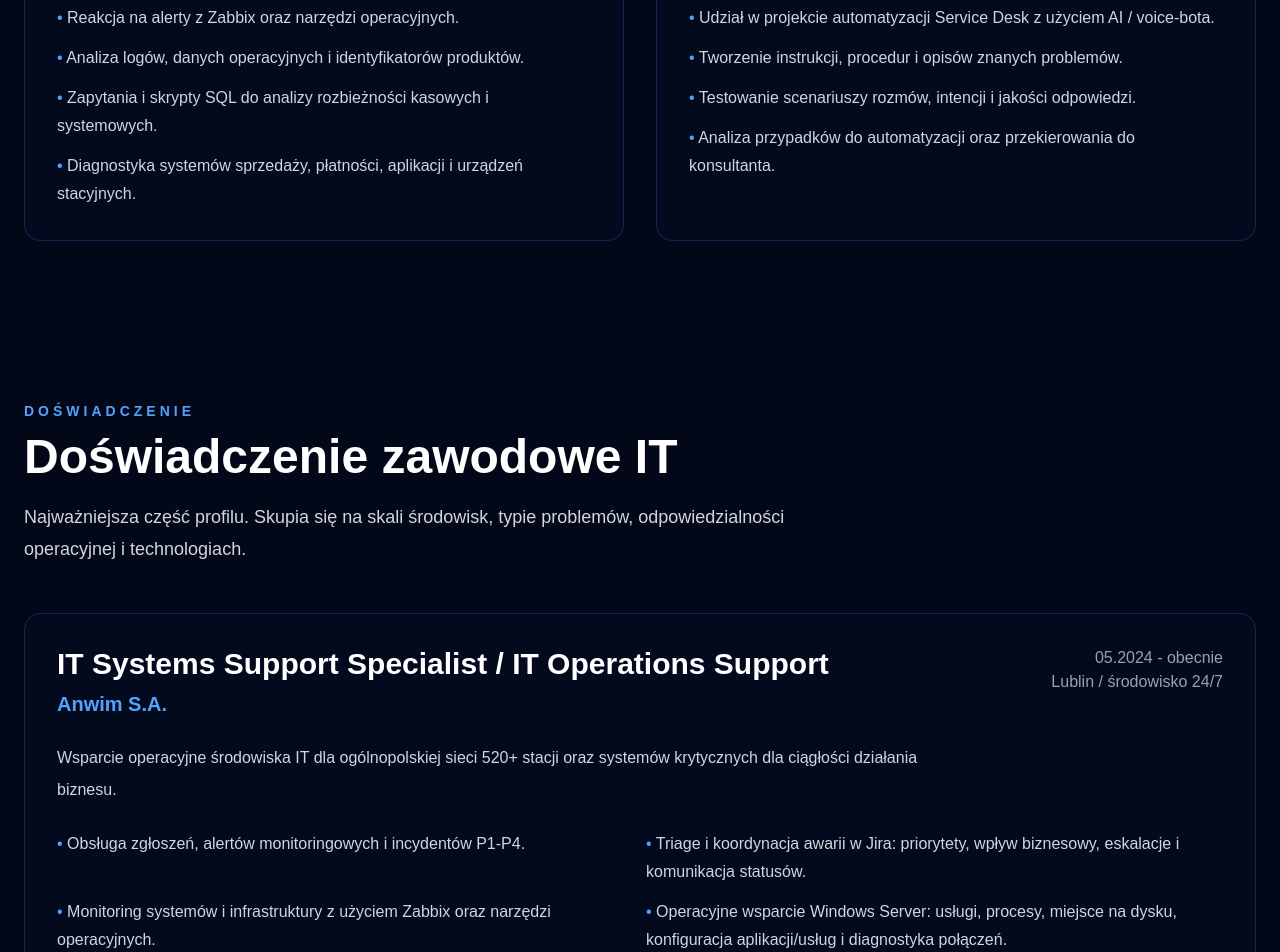
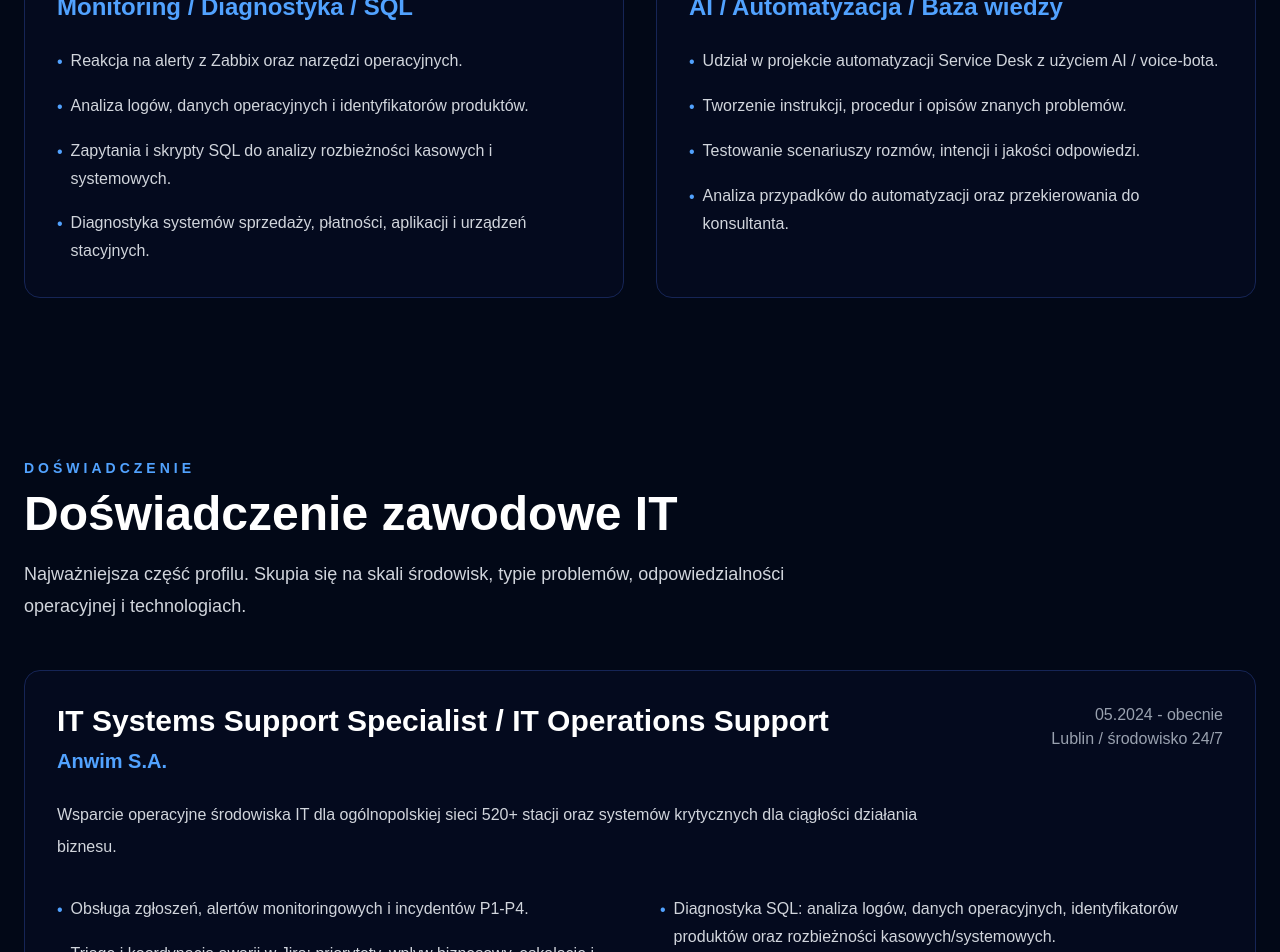
Before and after one commit to damianszymczak-it/damian-portfolio, a Next.js app: page / in a window 1280 px wide. Shown: the part 3300-4252 px from the top of the page. Built offline with nearby package versions, Linux system fonts and the light colour scheme.

Commit message:
Fix bullet layout in experience section

```diff
--- a/src/app/page.tsx
+++ b/src/app/page.tsx
@@ -200,6 +200,28 @@ const developmentAreas = [
   "Infrastructure Support",
   "Język angielski techniczny",
 ];
+
+function splitIntoColumns(items: string[]) {
+  const midpoint = Math.ceil(items.length / 2);
+
+  return {
+    left: items.slice(0, midpoint),
+    right: items.slice(midpoint),
+  };
+}
+
+function BulletList({ items }: { items: string[] }) {
+  return (
+    <ul className="list-none space-y-4 text-gray-300">
+      {items.map((item) => (
+        <li key={item} className="flex gap-2 leading-7">
+          <span className="mt-[1px] text-blue-400">•</span>
+          <span>{item}</span>
+        </li>
+      ))}
+    </ul>
+  );
+}
 
 function SectionTitle({
   eyebrow,
@@ -412,13 +434,7 @@ export default function Home() {
                 {group.title}
               </h3>
 
-              <ul className="list-none space-y-3 text-gray-300">
-                {group.items.map((item) => (
-                  <li key={item} className="leading-7">
-                    <span className="text-blue-400">•</span> {item}
-                  </li>
-                ))}
-              </ul>
+              <BulletList items={group.items} />
             </div>
           ))}
         </div>
@@ -432,7 +448,10 @@ export default function Home() {
         />
 
         <div className="space-y-10">
-          {experience.map((job) => (
+          {experience.map((job) => {
+            const columns = splitIntoColumns(job.bullets);
+
+            return (
               <article
                 key={`${job.company}-${job.period}`}
                 className="rounded-2xl border border-blue-950 bg-blue-950/10 p-8"
@@ -451,19 +470,17 @@ export default function Home() {
                   </div>
                 </div>
 
-              <p className="mb-6 max-w-4xl leading-8 text-gray-300">
+                <p className="mb-8 max-w-4xl leading-8 text-gray-300">
                   {job.description}
                 </p>
 
-              <ul className="grid list-none gap-3 text-gray-300 lg:grid-cols-2">
-                {job.bullets.map((bullet) => (
-                  <li key={bullet} className="leading-7">
-                    <span className="text-blue-400">•</span> {bullet}
-                  </li>
-                ))}
-              </ul>
+                <div className="grid gap-4 lg:grid-cols-2 lg:gap-10">
+                  <BulletList items={columns.left} />
+                  <BulletList items={columns.right} />
+                </div>
               </article>
-          ))}
+            );
+          })}
         </div>
       </section>
 
@@ -486,15 +503,9 @@ export default function Home() {
 
               <p className="mb-6 leading-8 text-gray-300">{project.text}</p>
 
-              <ul className="mb-6 list-none space-y-2 text-gray-300">
-                {project.points.map((point) => (
-                  <li key={point} className="leading-7">
-                    <span className="text-blue-400">•</span> {point}
-                  </li>
-                ))}
-              </ul>
+              <BulletList items={project.points} />
 
-              <div className="flex flex-wrap gap-2">
+              <div className="mt-6 flex flex-wrap gap-2">
                 {project.tags.map((tag) => (
                   <span
                     key={tag}
@@ -575,24 +586,14 @@ export default function Home() {
                 Dostępne materiały
               </h3>
 
-              <ul className="list-none space-y-3 text-gray-300">
-                <li>
-                  <span className="text-blue-400">•</span> Klasyczne CV do
-                  pobrania w PDF
-                </li>
-                <li>
-                  <span className="text-blue-400">•</span> Rozszerzony profil
-                  techniczny na tej stronie
-                </li>
-                <li>
-                  <span className="text-blue-400">•</span> Projekty techniczne
-                  i Home Lab
-                </li>
-                <li>
-                  <span className="text-blue-400">•</span> Sekcja AI / Service
-                  Desk / Knowledge Base
-                </li>
-              </ul>
+              <BulletList
+                items={[
+                  "Klasyczne CV do pobrania w PDF.",
+                  "Rozszerzony profil techniczny na tej stronie.",
+                  "Projekty techniczne i Home Lab.",
+                  "Sekcja AI / Service Desk / Knowledge Base.",
+                ]}
+              />
 
               <a
                 href="/Damian_Szymczak_CV.pdf"
```
Lines whose indentation alone changed are shown as unchanged.
